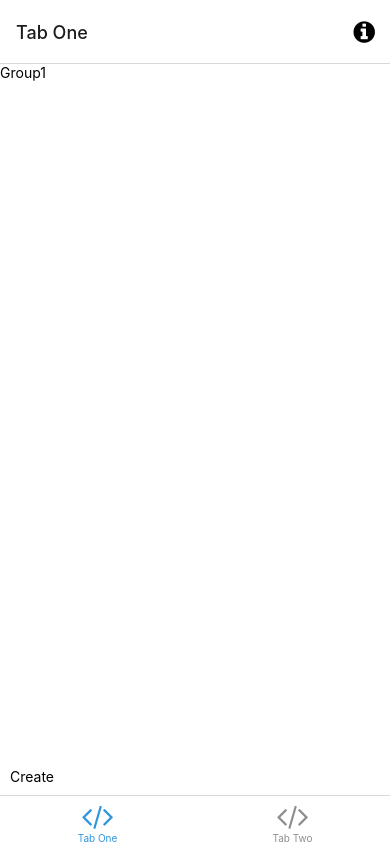
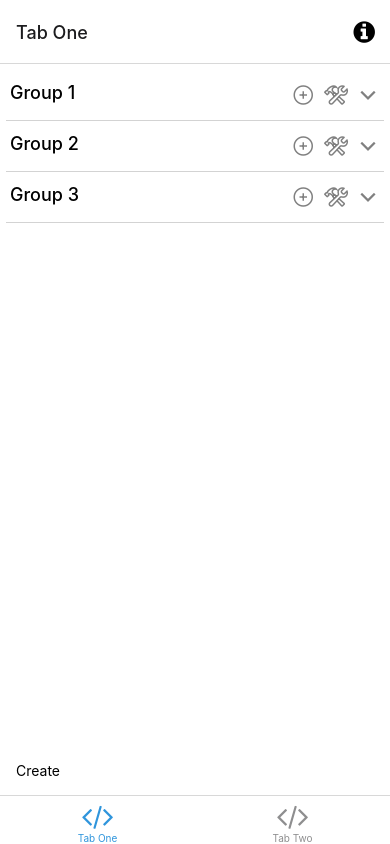
Before and after one commit to josiext/pomodoro-todo, a React Native app: screen /LearningPath in a window 390 px wide. Built offline with nearby package versions, Linux system fonts and the light colour scheme; what expo-linking would draw is missing.

Commit message:
LearningPath

```diff
--- a/screens/LearningPath.tsx
+++ b/screens/LearningPath.tsx
@@ -1,16 +1,42 @@
+import { useState } from "react";
 import { StyleSheet, TouchableOpacity } from "react-native";
+import Ionicons from "@expo/vector-icons/Ionicons";
 
 import { Text, View } from "../components/Themed";
 import { RootTabScreenProps } from "../types";
 
-const paths = [
+interface ILearningPath {
+  id: string;
+  name: string;
+  tasks: { id: string; name: string; completed: boolean }[];
+}
+
+const paths: ILearningPath[] = [
   {
     id: "1",
-    name: "Group1",
+    name: "Group 1",
     tasks: [
       { id: "1", name: "Do this", completed: false },
       { id: "2", name: "Do this", completed: false },
-      { id: "3", name: "Do this", completed: false },
+      { id: "3", name: "Do this", completed: true },
+    ],
+  },
+  {
+    id: "2",
+    name: "Group 2",
+    tasks: [
+      { id: "1", name: "Do this", completed: false },
+      { id: "2", name: "Do this", completed: false },
+      { id: "3", name: "Do this", completed: true },
+    ],
+  },
+  {
+    id: "3",
+    name: "Group 3",
+    tasks: [
+      { id: "1", name: "Do this", completed: false },
+      { id: "2", name: "Do this", completed: false },
+      { id: "3", name: "Do this", completed: true },
     ],
   },
 ];
@@ -18,13 +44,25 @@ const paths = [
 export default function LearningPath({
   navigation,
 }: RootTabScreenProps<"LearningPath">) {
+  const [groupOpened, setGroupOpened] = useState<typeof paths[0]["id"] | null>(
+    null
+  );
+
+  const handleToggleTaskList = (id: string) => {
+    if (groupOpened === id) setGroupOpened(null);
+    else setGroupOpened(id);
+  };
+
   return (
     <View style={styles.container}>
       <View style={{ flex: 1 }}>
         {paths.map((path) => (
-          <View key={path.id}>
-            <Text>{path.name}</Text>
-          </View>
+          <Path
+            path={path}
+            showTasks={path.id === groupOpened}
+            toggleShowTasks={handleToggleTaskList}
+            key={path.id}
+          />
         ))}
       </View>
 
@@ -38,6 +76,7 @@ export default function LearningPath({
 const styles = StyleSheet.create({
   container: {
     flex: 1,
+    padding: 6,
   },
   separator: {
     marginVertical: 30,
@@ -45,3 +84,76 @@ const styles = StyleSheet.create({
     width: "80%",
   },
 });
+
+export function Path({
+  path,
+  toggleShowTasks,
+  showTasks,
+}: {
+  path: ILearningPath;
+  toggleShowTasks: (id: string) => void;
+  showTasks: boolean;
+}) {
+  return (
+    <TouchableOpacity
+      key={path.id}
+      style={{
+        paddingHorizontal: 4,
+        paddingVertical: 12,
+        borderBottomWidth: 1,
+        borderColor: "lightgray",
+      }}
+      onPress={() => toggleShowTasks(path.id)}
+    >
+      <View>
+        <View
+          style={{
+            flexDirection: "row",
+            justifyContent: "space-between",
+          }}
+        >
+          <Text style={{ fontSize: 18, fontWeight: "500" }}>{path.name}</Text>
+
+          <View style={{ flexDirection: "row" }}>
+            <TouchableOpacity
+              style={{
+                marginRight: 8,
+              }}
+            >
+              <Ionicons name="add-circle-outline" size={24} color="gray" />
+            </TouchableOpacity>
+
+            <TouchableOpacity
+              style={{
+                marginRight: 8,
+              }}
+            >
+              <Ionicons name="construct-outline" size={24} color="gray" />
+            </TouchableOpacity>
+
+            <Ionicons name="chevron-down-outline" size={24} color="gray" />
+          </View>
+        </View>
+
+        {showTasks && (
+          <View>
+            {path.tasks.map((task) => (
+              <View key={task.id}>
+                <Text
+                  style={{
+                    textDecorationLine: task.completed
+                      ? "line-through"
+                      : "none",
+                    fontSize: 18,
+                  }}
+                >
+                  {task.name}
+                </Text>
+              </View>
+            ))}
+          </View>
+        )}
+      </View>
+    </TouchableOpacity>
+  );
+}
```
